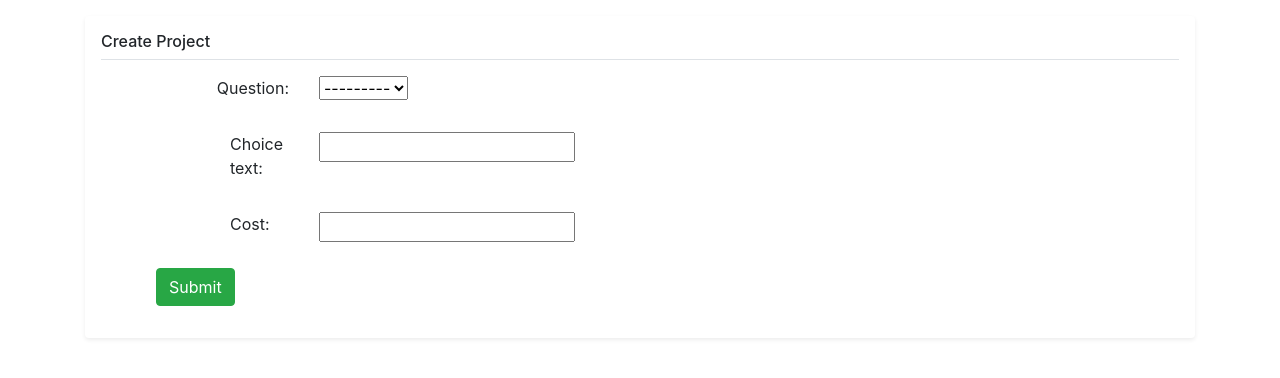
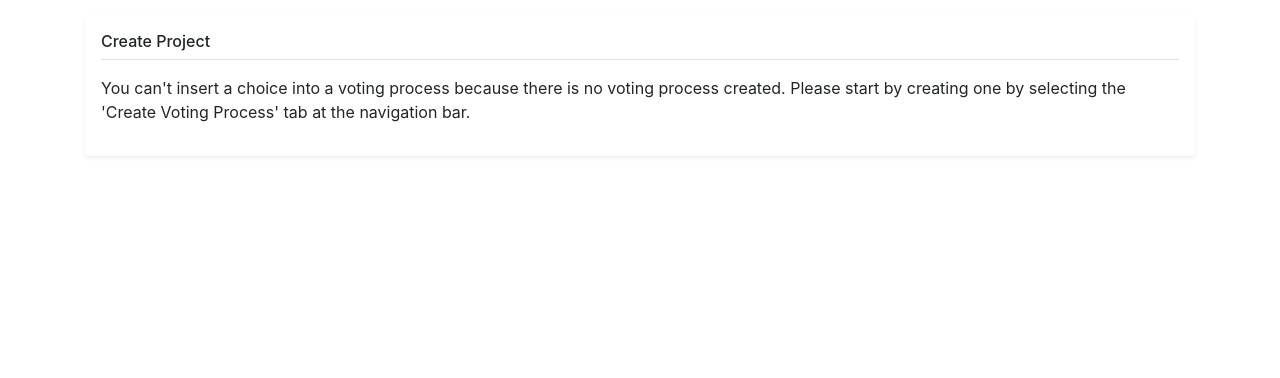
Before and after one commit to Freyja-Folkvangr/django-voting-example, a Django app: page /create_choice/ in a window 1280 px wide. Shown: the part 58-436 px from the top of the page. Run offline with Django 3.2, Linux system fonts and the light colour scheme; data that the repository does not hold is empty; some libraries are stand-ins or nearby versions.

Commit message:
Show error message when user wants to create a choice and there is no voting process

```diff
--- a/continuum/templates/continuum/create_choice.html
+++ b/continuum/templates/continuum/create_choice.html
@@ -11,7 +11,7 @@
         {% if error_message %}
             <p><strong>{{ error_message }}</strong></p>
         {% endif %}
-        {% if form %}
+        {% if voting_process %}
             <ul>
                 <form class="form-horizontal" role="form" action="" method="post" enctype="multipart/form-data">
                     {% csrf_token %}
@@ -24,8 +24,9 @@
                 </form>
             </ul>
         {% else %}
-            <p>You can't insert a choice into a voting process because there is no voting process created. Please start by
-                creating one by selecting the 'Question' tab at the navigation bar.</p>
+            <p>You can't insert a choice into a voting process because there is no voting process created. Please start
+                by
+                creating one by selecting the 'Create Voting Process' tab at the navigation bar.</p>
         {% endif %}
     </div>
 
--- a/continuum/views.py
+++ b/continuum/views.py
@@ -4,65 +4,75 @@ from .forms import *
 from .models import *
 from django.urls import reverse
 
+
 def index(request):
-	latest_question_list = Question.objects.order_by('-pub_date')[:5]
-	# output = ', '.join([q.question_text for q in latest_question_list])
-	context = {
-		'questions':latest_question_list
-	}
-	print(context)
-	return render(request, 'continuum/index.html', context)
+    latest_question_list = Question.objects.order_by('-pub_date')[:5]
+    # output = ', '.join([q.question_text for q in latest_question_list])
+    context = {
+        'voting_processes': latest_question_list
+    }
+    print(context)
+    return render(request, 'continuum/index.html', context)
+
 
 def create_choice(request):
-	form = create_choice_form(request.POST or None)
-	if form.is_valid():
-		vote = form.save(commit=False)
-		form.save()
-		return render(request, 'continuum/create_choice.html')
-	context = {
-			'form': form
-			}
-	return render(request, 'continuum/create_choice.html', context)
+    form = create_choice_form(request.POST or None)
+    processes = Question.objects.all().count()
+    if form.is_valid():
+        vote = form.save(commit=False)
+        form.save()
+        return render(request, 'continuum/create_choice.html')
+    context = {
+        'form': form,
+        'voting_process': processes
+    }
+    return render(request, 'continuum/create_choice.html', context)
+
 
 def create_question(request):
-	form = create_question_form(request.POST or None)
-	processes = Question.objects.all().count()
-	context = {
-		'form': form,
-		'number_of_processes': processes
-	}
-	if form.is_valid():
-		form.save()
-		return render(request, 'continuum/index.html', context)
-	return render(request, 'continuum/create_voting_process.html', context)
+    form = create_question_form(request.POST or None)
+    processes = Question.objects.all().count()
+    context = {
+        'form': form,
+        'number_of_processes': processes
+    }
+    if form.is_valid():
+        form.save()
+        return render(request, 'continuum/index.html', context)
+    return render(request, 'continuum/create_voting_process.html', context)
+
 
 def view_choices(request):
-	choices = Choice.objects.all()
-	context = {
-		'choices': choices
-	}
-	return render(request, 'continuum/view_choices.html', context)
+    choices = Choice.objects.all()
+    context = {
+        'choices': choices
+    }
+    return render(request, 'continuum/view_choices.html', context)
+
 
 def view_choice_details(request, choice_id):
-	choice = get_object_or_404(Choice, pk=choice_id)
-	return render(request, 'continuum/view_choice_details.html', {'choice': choice})
+    choice = get_object_or_404(Choice, pk=choice_id)
+    return render(request, 'continuum/view_choice_details.html', {'choice': choice})
+
 
 def submitVote(request):
-	form = vote_form(request.POST or None)
-	if form.is_valid():
-		vote = form.save(commit=True)
-		form.save()
-		votes = Votes(name= request.form.name, vote= request.form.vote)
-		return render(request, 'continuum/index.html')
+    form = vote_form(request.POST or None)
+    if form.is_valid():
+        vote = form.save(commit=True)
+        form.save()
+        votes = Votes(name=request.form.name, vote=request.form.vote)
+        return render(request, 'continuum/index.html')
 
-	context = {
-		'form': form
-	}
-	return render(request, 'continuum/cast_a_vote.html', context)
+    context = {
+        'form': form
+    }
+    return render(request, 'continuum/cast_a_vote.html', context)
+
 
 def detail(request, question_id):
-	question = get_object_or_404(Question, pk=question_id)
-	return render(request, 'continuum/detail.html', {'question': question})
+    question = get_object_or_404(Question, pk=question_id)
+    return render(request, 'continuum/detail.html', {'question': question})
+
 
 def vote(request, question_id):
     question = get_object_or_404(Question, pk=question_id)
@@ -82,9 +92,11 @@ def vote(request, question_id):
         # user hits the Back button.
         return HttpResponseRedirect(reverse('polls:results', args=(question.id,)))
 
+
 def results(request, question_id):
     question = get_object_or_404(Question, pk=question_id)
     return render(request, 'polls/results.html', {'question': question})
 
+
 def vote(request, question_id):
-	return HttpResponse("You're voting on question %s." % question_id)
+    return HttpResponse("You're voting on question %s." % question_id)
```
Also changed, not shown: continuum/templates/continuum/index.html (+4 -4 lines).
